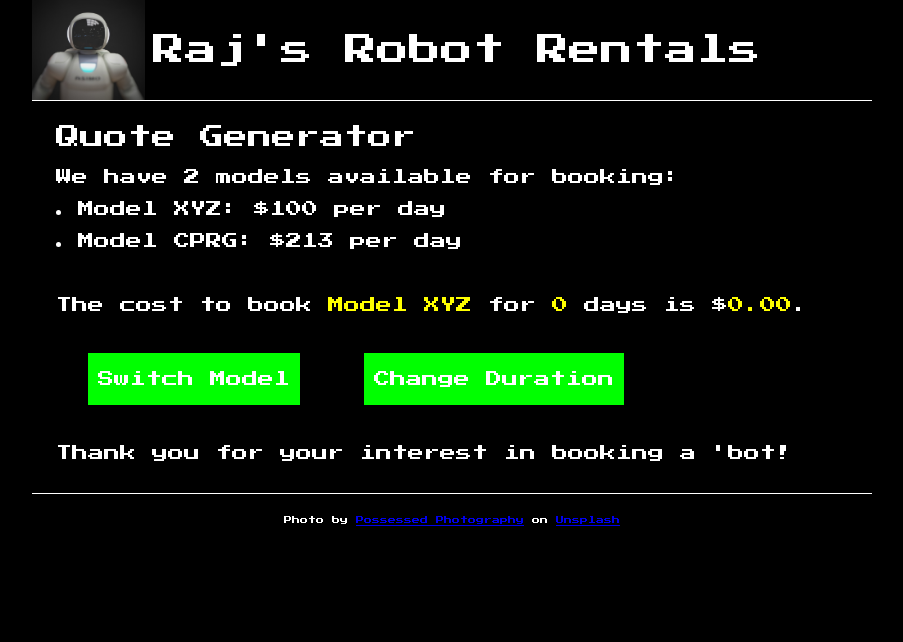
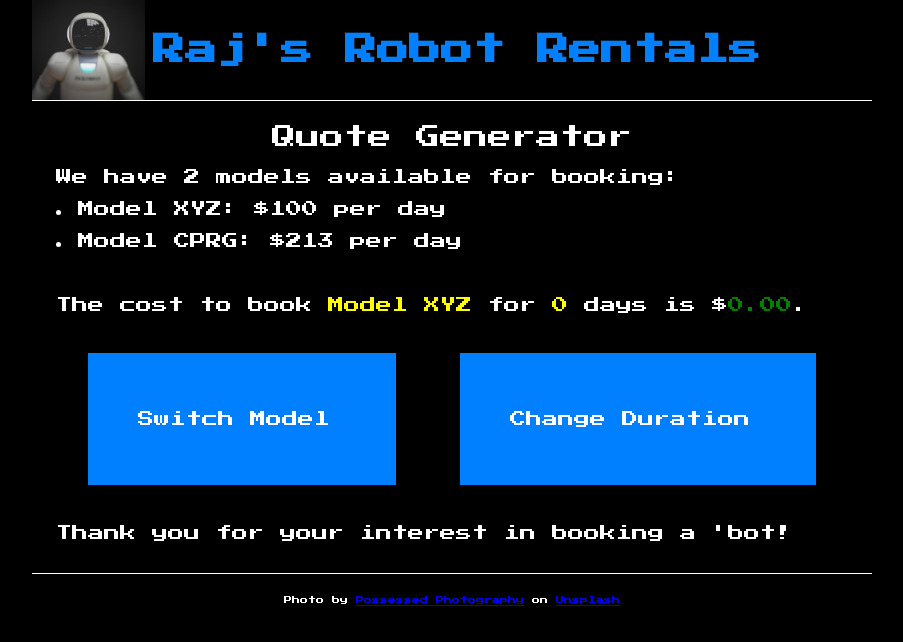
Before and after one commit to JacobF49/.github.io, a plain HTML site: page index.html in a window 1280 px wide. Shown: the whole page, without its empty margins (188-1091 px from the left). Drawn offline with Linux system fonts and the light colour scheme.

Commit message:
Update styles.css

```diff
--- a/styles/styles.css
+++ b/styles/styles.css
@@ -14,6 +14,7 @@ header img {
 
 header {
     border-bottom: 1px solid white;
+    font-weight: bold;
 }
 
 /* flexing */
@@ -27,10 +28,12 @@ h1 {
     font-size: 32px;
     line-height: 100px;
     margin-left: 8px;
+    color: rgb(0, 128, 255);
 }
 
 h2 {
     font-size: 24px;
+    text-align: center;
 }
 
 p {
@@ -68,16 +71,24 @@ ul {
 
 /* "button" styling */
 .flex p {
-    padding: 10px;
-    background-color: lime;
+    display: flex;
+    flex: auto;
+    padding: 50px;
+    background-color: rgb(0, 128, 255);
     margin: 32px;
 }
 
 .flex p:hover {
-    background-color: orange;
+    background-color: rgb(0, 42, 255);
     cursor: pointer;
 }
+
+
 
 span {
     color: yellow;
 }
+
+#calculated-cost {
+    color: green;
+}
```
